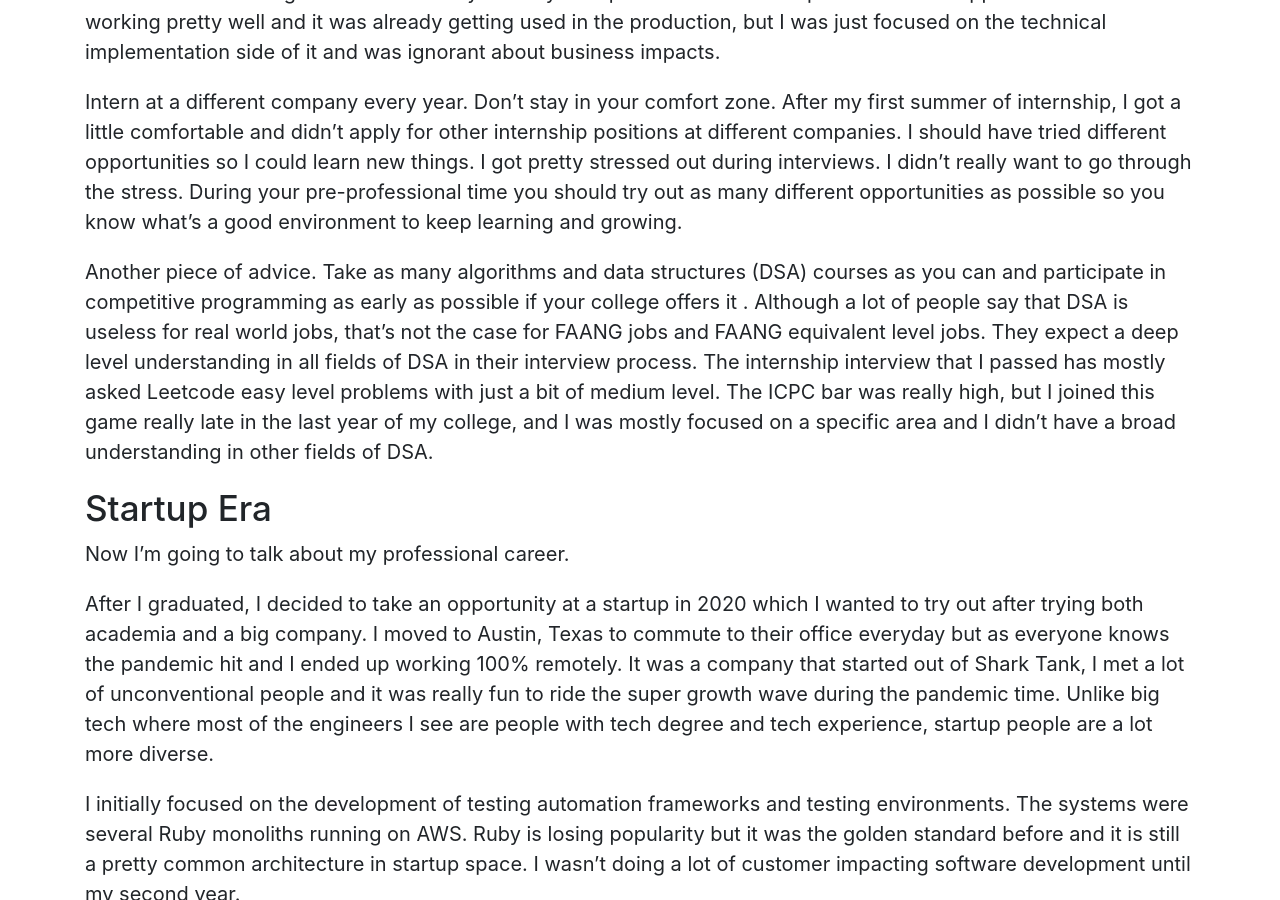
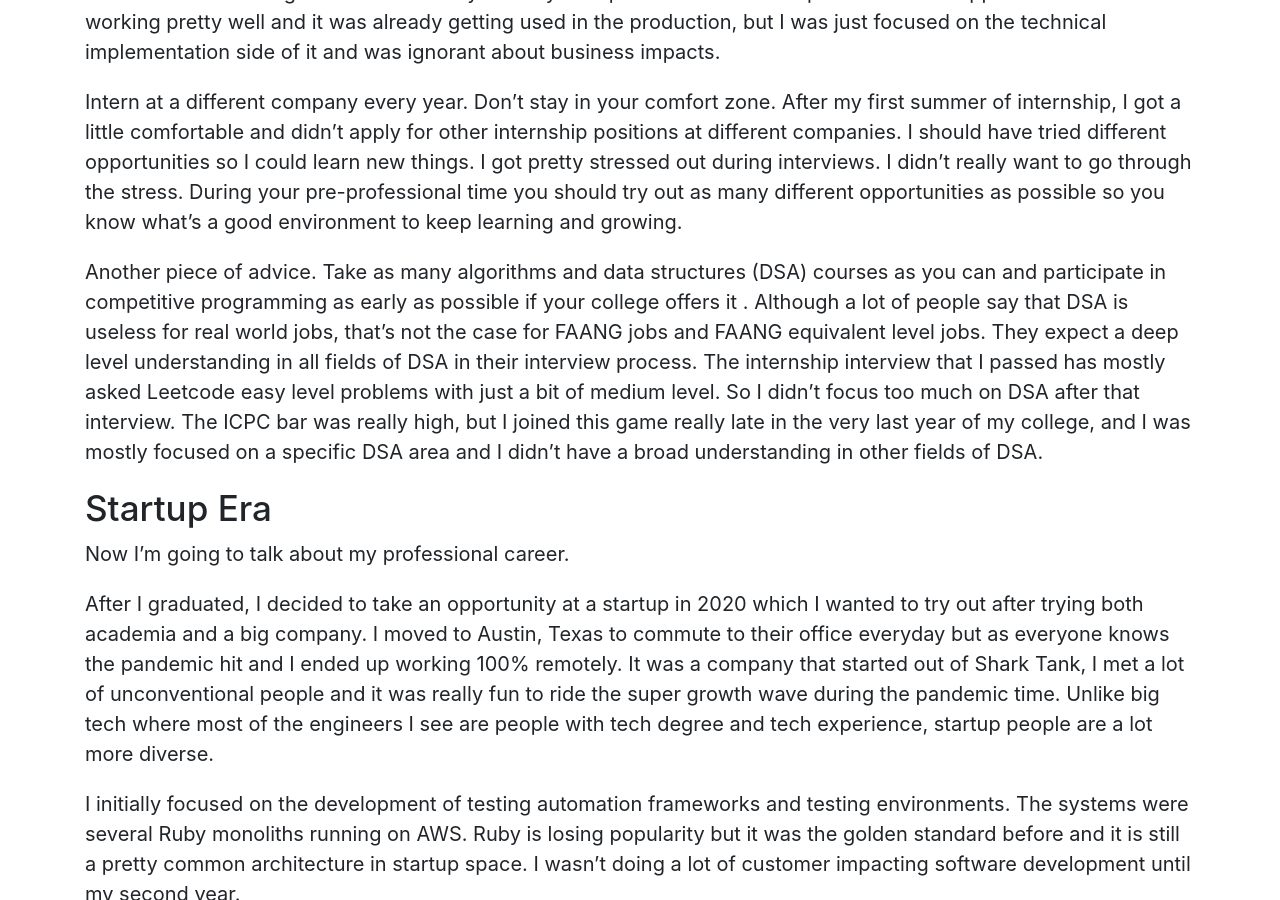
Before and after one commit to takasoft/takasoft.github.io, a Jekyll site: the page built from _posts/2025-01-14-5-year-reflection-as-software-engineer.md, in a window 1280 px wide and 900 px high, scrolled down 1905 px. Built offline with Jekyll 4.4.1, drawn with Linux system fonts in a browser that asks for light colours.

Commit message:
update 2025-01-14-5-year-reflection-as-software-engineer.md

```diff
--- a/_posts/2025-01-14-5-year-reflection-as-software-engineer.md
+++ b/_posts/2025-01-14-5-year-reflection-as-software-engineer.md
@@ -27,7 +27,7 @@ Another mistake was not focusing on the business impact of the project I worked
 
 Intern at a different company every year. Don't stay in your comfort zone. After my first summer of internship, I got a little comfortable and didn't apply for other internship positions at different companies. I should have tried different opportunities so I could learn new things. I got pretty stressed out during interviews. I didn't really want to go through the stress. During your pre-professional time you should try out as many different opportunities as possible so you know what's a good environment to keep learning and growing.
 
-Another piece of advice. Take as many algorithms and data structures (DSA) courses as you can and participate in competitive programming as early as possible if your college offers it . Although a lot of people say that DSA is useless for real world jobs, that's not the case for FAANG jobs and FAANG equivalent level jobs. They expect a deep level understanding in all fields of DSA in their interview process. The internship interview that I passed has mostly asked Leetcode easy level problems with just a bit of medium level. The ICPC bar was really high, but I joined this game really late in the last year of my college, and I was mostly focused on a specific area and I didn't have a broad understanding in other fields of DSA.
+Another piece of advice. Take as many algorithms and data structures (DSA) courses as you can and participate in competitive programming as early as possible if your college offers it . Although a lot of people say that DSA is useless for real world jobs, that's not the case for FAANG jobs and FAANG equivalent level jobs. They expect a deep level understanding in all fields of DSA in their interview process. The internship interview that I passed has mostly asked Leetcode easy level problems with just a bit of medium level. So I didn't focus too much on DSA after that interview. The ICPC bar was really high, but I joined this game really late in the very last year of my college, and I was mostly focused on a specific DSA area and I didn't have a broad understanding in other fields of DSA.
 
 ### Startup Era
 
```
